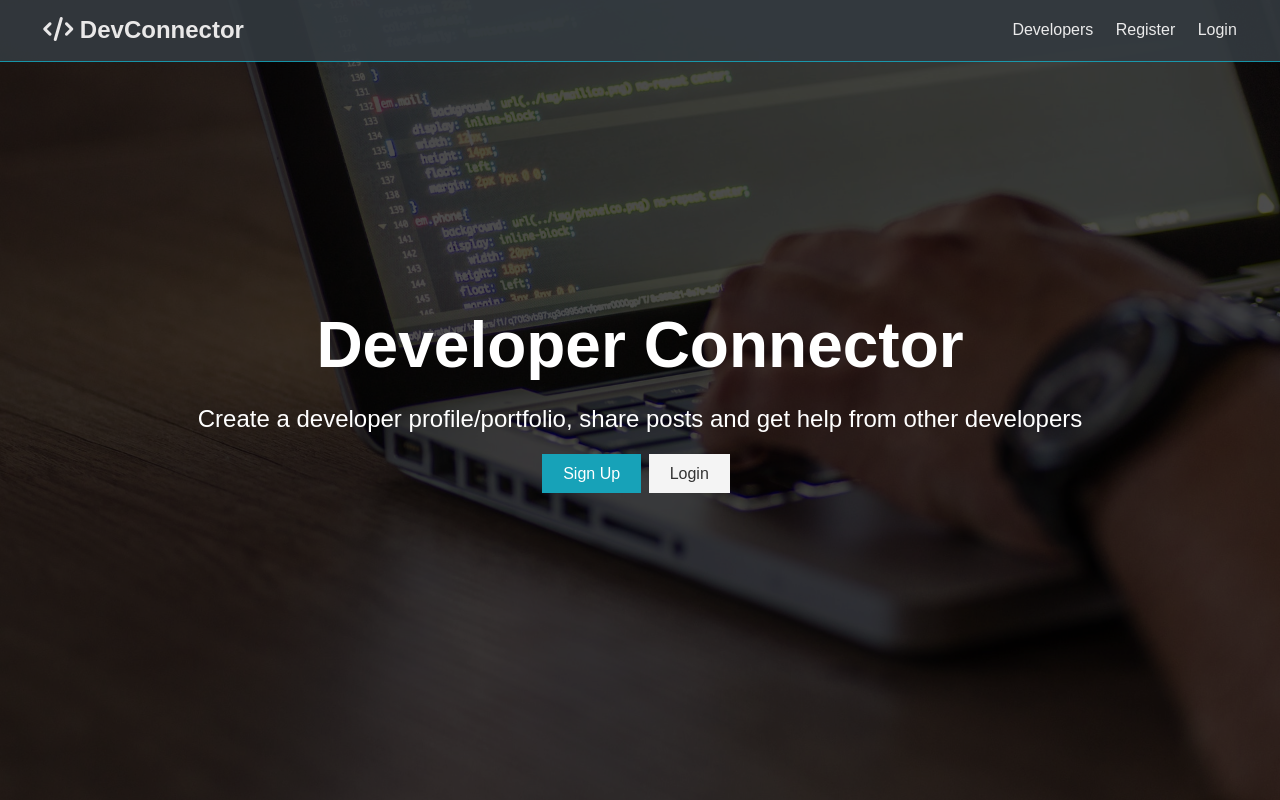
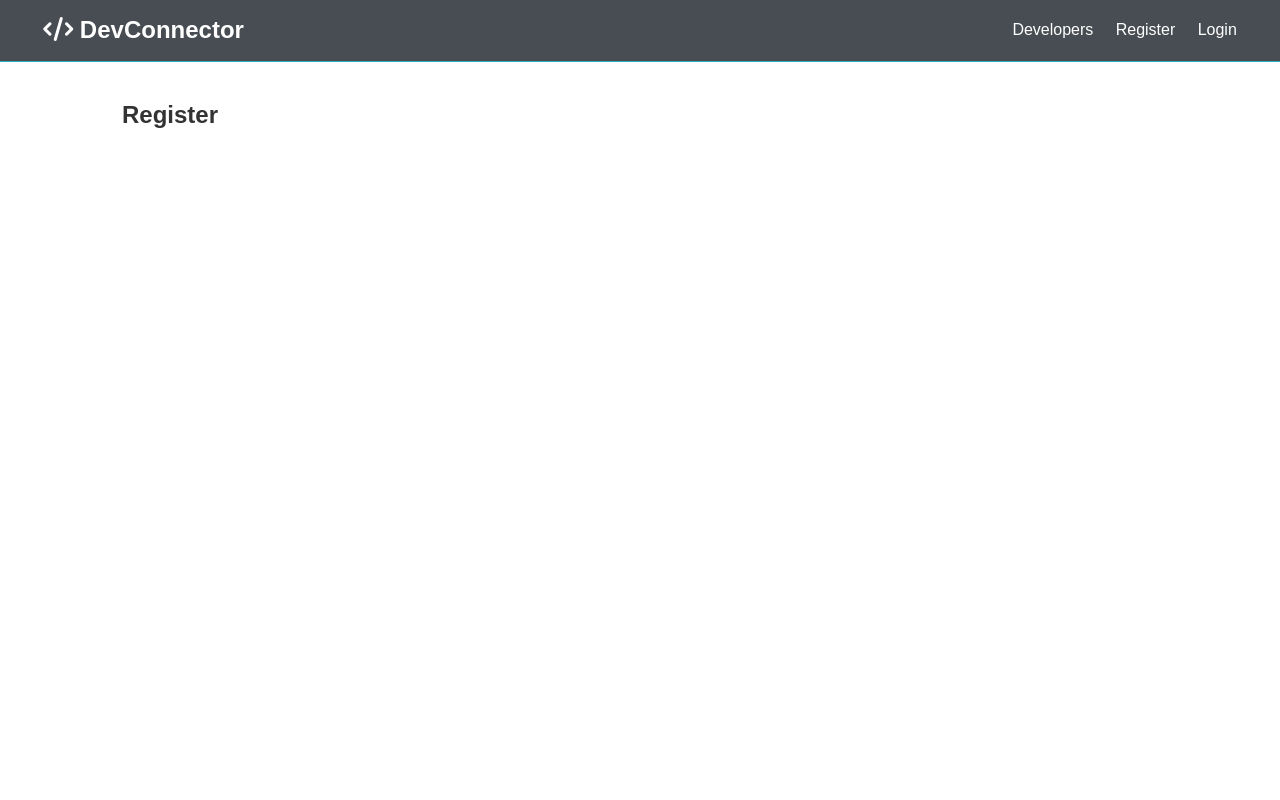
Before and after one commit to Rafat-Web-Developer/dev-connector, a React (Create React App) app in the folder client/: page /register in a window 1280 px wide. Built offline with nearby package versions, Linux system fonts and the light colour scheme.

Commit message:
Add react router

```diff
--- a/client/src/App.js
+++ b/client/src/App.js
@@ -1,4 +1,7 @@
+import { Route, Routes } from "react-router-dom";
 import "./App.css";
+import Login from "./components/auth/Login";
+import Register from "./components/auth/Register";
 import Landing from "./components/layout/Landing";
 import Navbar from "./components/layout/Navbar";
 
@@ -6,7 +9,16 @@ function App() {
   return (
     <>
       <Navbar></Navbar>
-      <Landing></Landing>
+
+      <Routes>
+        <Route path="/" element={<Landing></Landing>}></Route>
+      </Routes>
+      <section className="container">
+        <Routes>
+          <Route path="/login" element={<Login></Login>}></Route>
+          <Route path="/register" element={<Register></Register>}></Route>
+        </Routes>
+      </section>
     </>
   );
 }
--- /dev/null
+++ b/client/src/components/auth/Login.js
@@ -0,0 +1,11 @@
+import React from "react";
+
+const Login = () => {
+  return (
+    <div>
+      <h1>Login</h1>
+    </div>
+  );
+};
+
+export default Login;
--- /dev/null
+++ b/client/src/components/auth/Register.js
@@ -0,0 +1,11 @@
+import React from "react";
+
+const Register = () => {
+  return (
+    <div>
+      <h1>Register</h1>
+    </div>
+  );
+};
+
+export default Register;
--- a/client/src/components/layout/Landing.js
+++ b/client/src/components/layout/Landing.js
@@ -1,4 +1,5 @@
 import React from "react";
+import { Link } from "react-router-dom";
 
 const Landing = () => {
   return (
@@ -11,12 +12,12 @@ const Landing = () => {
             other developers
           </p>
           <div className="buttons">
-            <a href="register.html" className="btn btn-primary">
+            <Link to="register" className="btn btn-primary">
               Sign Up
-            </a>
-            <a href="login.html" className="btn btn-light">
+            </Link>
+            <Link to="login" className="btn btn-light">
               Login
-            </a>
+            </Link>
           </div>
         </div>
       </div>
--- a/client/src/components/layout/Navbar.js
+++ b/client/src/components/layout/Navbar.js
@@ -1,22 +1,23 @@
 import React from "react";
+import { Link } from "react-router-dom";
 
 const Navbar = () => {
   return (
     <nav className="navbar bg-dark">
       <h1>
-        <a href="index.html">
+        <Link to="/">
           <i className="fas fa-code"></i> DevConnector
-        </a>
+        </Link>
       </h1>
       <ul>
         <li>
           <a href="profiles.html">Developers</a>
         </li>
         <li>
-          <a href="register.html">Register</a>
+          <Link to="register">Register</Link>
         </li>
         <li>
-          <a href="login.html">Login</a>
+          <Link to="login">Login</Link>
         </li>
       </ul>
     </nav>
--- a/client/src/index.js
+++ b/client/src/index.js
@@ -1,14 +1,17 @@
-import React from 'react';
-import ReactDOM from 'react-dom/client';
-import './index.css';
-import App from './App';
-import reportWebVitals from './reportWebVitals';
+import React from "react";
+import ReactDOM from "react-dom/client";
+import { BrowserRouter } from "react-router-dom";
+import "./index.css";
+import App from "./App";
+import reportWebVitals from "./reportWebVitals";
 
-const root = ReactDOM.createRoot(document.getElementById('root'));
+const root = ReactDOM.createRoot(document.getElementById("root"));
 root.render(
-  <React.StrictMode>
-    <App />
-  </React.StrictMode>
+  <BrowserRouter>
+    <React.StrictMode>
+      <App />
+    </React.StrictMode>
+  </BrowserRouter>
 );
 
 // If you want to start measuring performance in your app, pass a function
```
